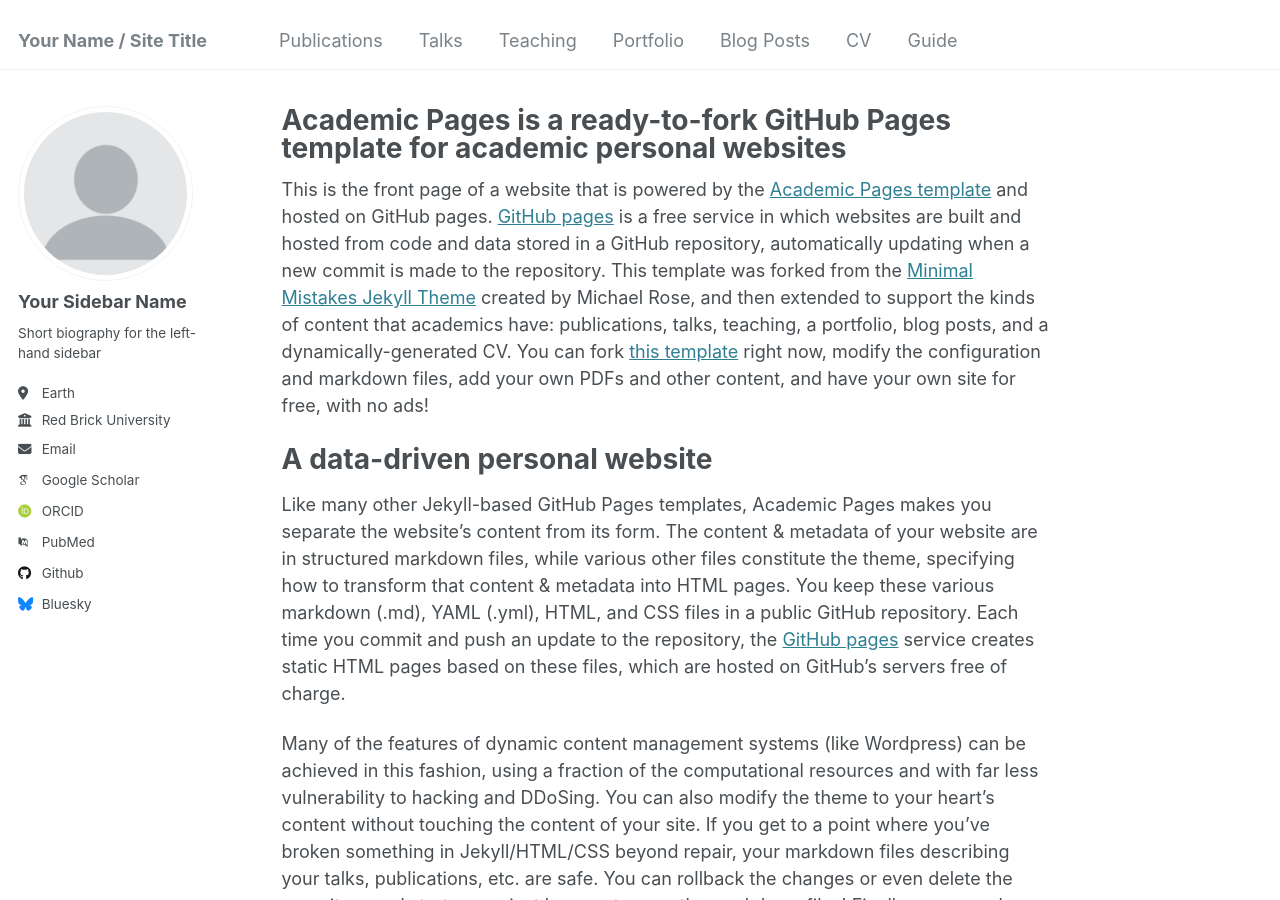
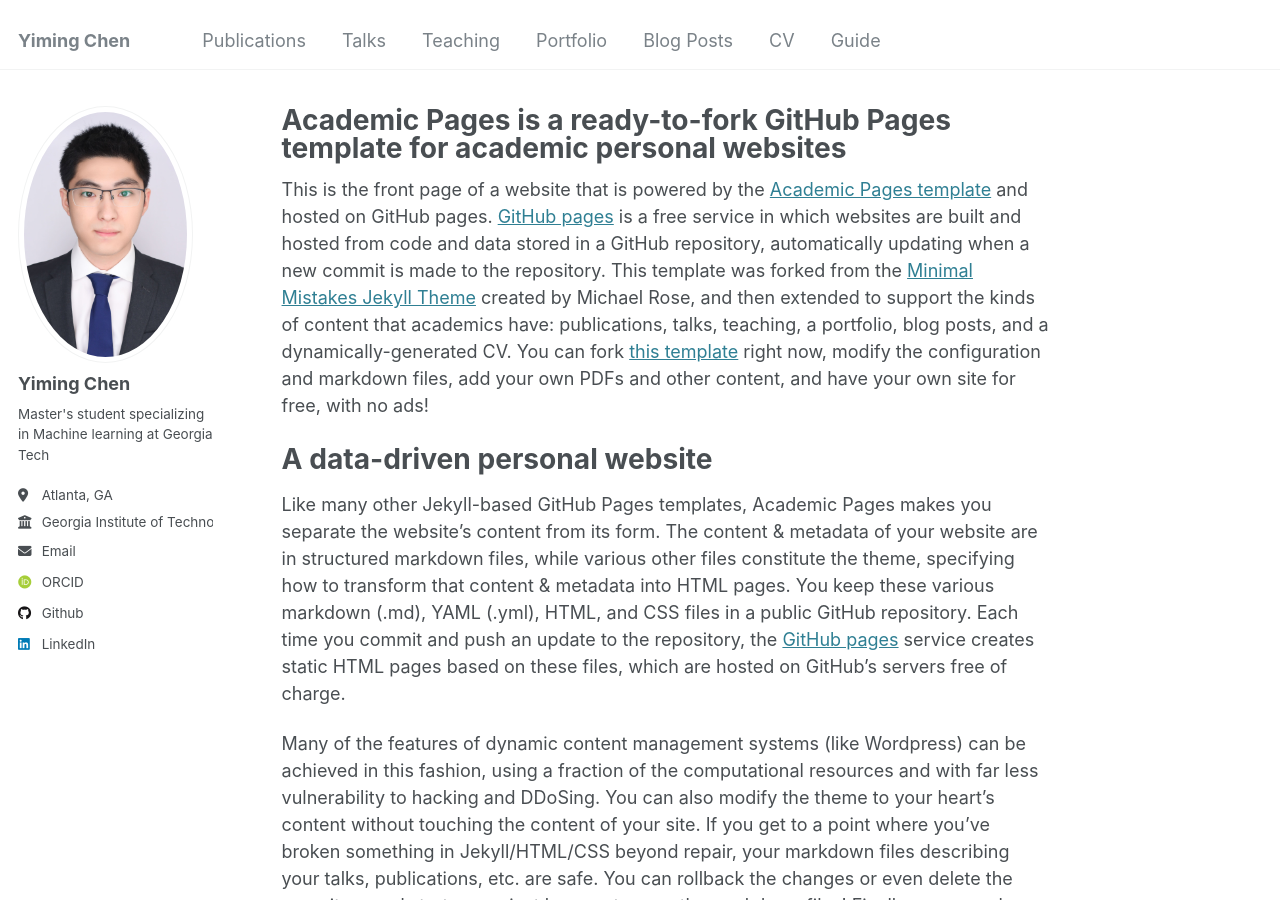
Before and after one commit to Spectraorder/spectraorder.github.io, a Jekyll site: the page built from _pages/about.md, in a window 1280 px wide and 900 px high. Built offline with Jekyll 4.4.1, drawn with Linux system fonts in a browser that asks for light colours; some web fonts are replaced.

Commit message:
bio and link

```diff
--- a/_config.yml
+++ b/_config.yml
@@ -8,35 +8,34 @@
 
 # Basic Site Settings
 locale                   : "en-US"
-title                    : "Your Name / Site Title"
+title                    : "Yiming Chen"
 title_separator          : "-"
 name                     : &name "Your Name"
 description              : &description "personal description"
-url                      : https://academicpages.github.io # the base hostname & protocol for your site e.g. "https://[your GitHub username].github.io"
+url                      : "https://spectraorder.github.io" # the base hostname & protocol for your site
 baseurl                  : "" # the subpath of your site, e.g. "/blog"
-repository               : "academicpages/academicpages.github.io"
+repository               : "spectraorder/spectraorder.github.io"
 
 # Site Author - The following control what appear as part of the author content on the side bar.
 #               If a field is blank the icon and link will not appear, otherwise it will be shown.
 #               Additional customization can be done by editing /_includes/author-profile.html
 author:
   # Biographic information
-  avatar           : "profile.png"
-  name             : "Your Sidebar Name"
+  avatar           : "profile.jpg"
+  name             : "Yiming Chen"
   pronouns         : # example: "she/her"
-  bio              : "Short biography for the left-hand sidebar"
-  location         : "Earth"
-  employer         : "Red Brick University"
-  uri              : # URL
-  email            : "none@example.org"
+  bio              : "Master's student specializing in Machine learning at Georgia Tech"
+  location         : "Atlanta, GA"
+  employer         : "Georgia Institute of Technology"
+  email            : "danielatlas3455@gmail.com"
 
   # Academic websites
   arxiv            : # URL - Update with the correct link to your profile
-  googlescholar    : "https://scholar.google.com/citations?user=PS_CX0AAAAAJ"
+  googlescholar    : # "https://scholar.google.com/citations?user=PS_CX0AAAAAJ"
   impactstory      : # URL
-  orcid            : "http://orcid.org/yourorcidurl"
+  orcid            : "https://orcid.org/0009-0006-9016-6646"
   semantic         : # URL
-  pubmed           : "https://www.ncbi.nlm.nih.gov/pubmed/?term=john+snow"
+  # pubmed           : "https://www.ncbi.nlm.nih.gov/pubmed/?term=john+snow"
   researchgate     : # URL
   scopus           : # URL
 
@@ -44,12 +43,12 @@
   bitbucket        : # Username - Update with your username on the site
   codepen          : # Username
   dribbble         : # Username
-  github           : "academicpages"
+  github           : "Spectraorder"
   kaggle           : # Username
   stackoverflow    : # User number or user number and name (i.e., use "1" or "1/jeff-atwood")
 
   # Social media
-  bluesky          : "bsky.app" # Replace this with you Bluesky username
+  bluesky          : # "bsky.app" # Replace this with you Bluesky username
   facebook         : # Username
   flickr           : # Username
   foursquare       : # Username
@@ -58,7 +57,7 @@
   keybase          : # Username
   instagram        : # Username
   lastfm           : # Username
-  linkedin         : # Username
+  linkedin         : "yiming-chen-b8447122a"
   mastodon         : # URL
   medium           : # URL
   pinterest        : # Username
```
Also changed, not shown: images/profile.jpg (added), images/profile.png (deleted).
